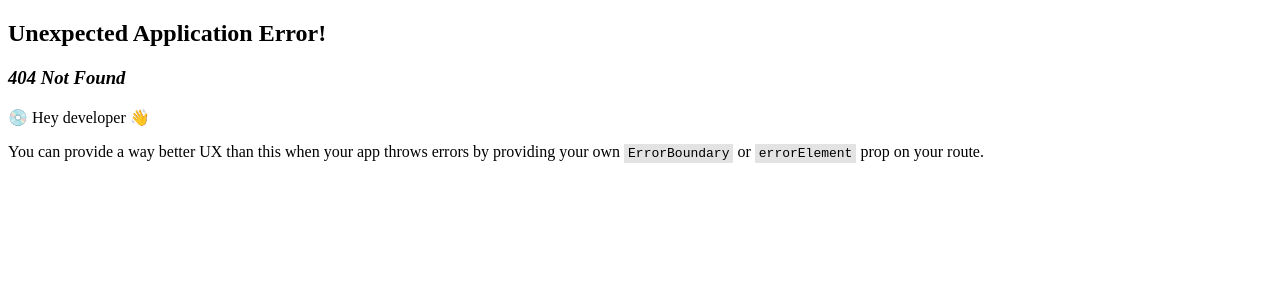
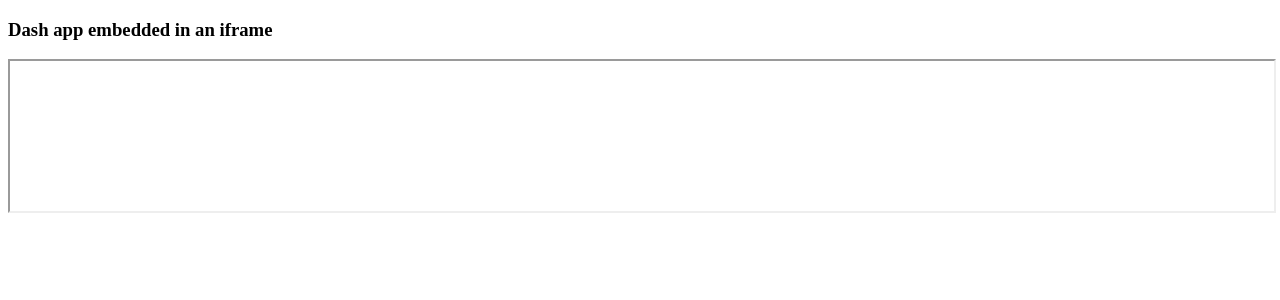
Before and after one commit to lucassus/flask-react-dash-spike, a React (Vite) app in the folder frontend/: page /third in a window 1280 px wide. Before the commit this address had no page. Shown: the top 300 px of the page. Built offline with nearby package versions, Linux system fonts and the light colour scheme.

Commit message:
Add third page with embedded dash app

```diff
--- a/frontend/src/pages/First.tsx
+++ b/frontend/src/pages/FirstPage.tsx
@@ -1,7 +1,7 @@
 import React, { useState } from "react";
 import { Link } from "react-router-dom";
 
-export const First: React.FunctionComponent = () => {
+export const FirstPage: React.FunctionComponent = () => {
   const [count, setCount] = useState(0);
 
   // TODO: Simplify these routes, must be embedded in the router provider...
@@ -14,6 +14,9 @@ export const First: React.FunctionComponent = () => {
         <li>
           <Link to="/second">Second</Link>
         </li>
+        <li>
+          <Link to="/third">Third</Link>
+        </li>
       </ul>
 
       <h1>First</h1>
--- a/frontend/src/pages/Second.tsx
+++ b/frontend/src/pages/SecondPage.tsx
@@ -1,7 +1,7 @@
 import React, { useEffect, useState } from "react";
 import { Link } from "react-router-dom";
 
-export const Second: React.FunctionComponent = () => {
+export const SecondPage: React.FunctionComponent = () => {
   const [message, setMessage] = useState("...");
 
   useEffect(() => {
--- /dev/null
+++ b/frontend/src/pages/ThirdPage.tsx
@@ -0,0 +1,10 @@
+import React from "react";
+
+export const ThirdPage: React.FunctionComponent = () => {
+  return (
+    <div>
+      <h3>Dash app embedded in an iframe</h3>
+      <iframe src="/dash" width="100%" />
+    </div>
+  );
+};
```
Also changed, not shown: frontend/src/main.tsx (+9 -4 lines), 1 other file (tests, documents, lock files or other folders).
